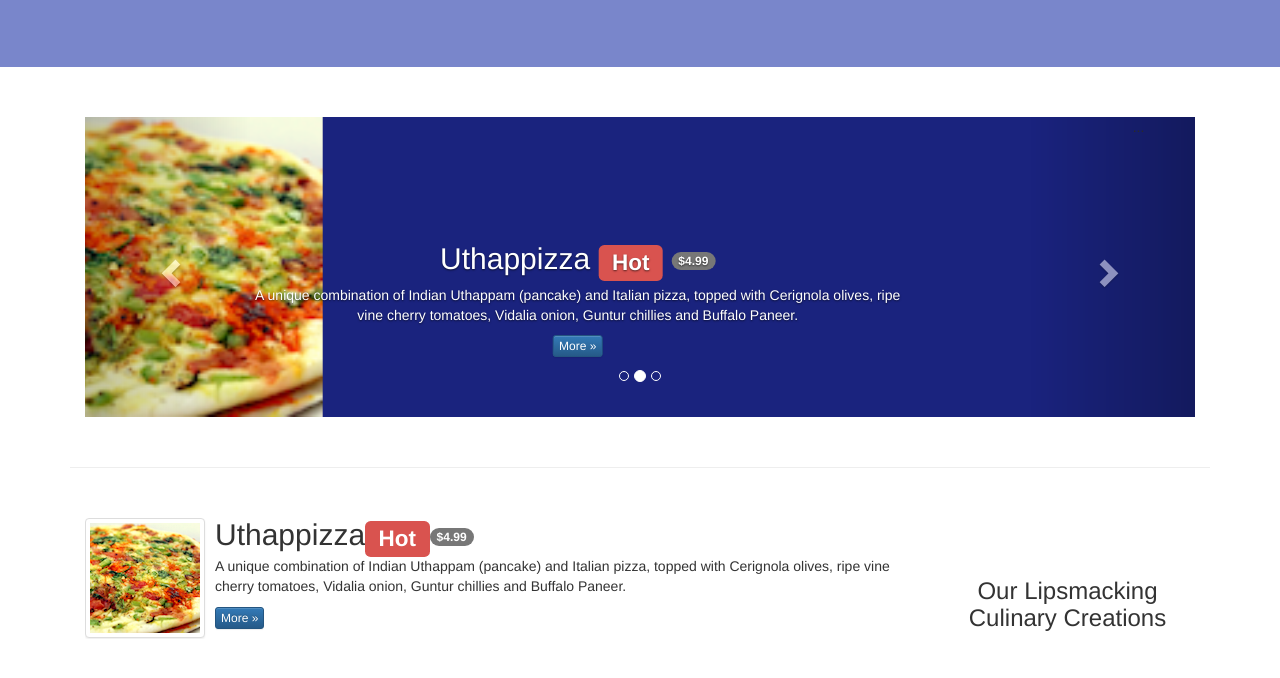
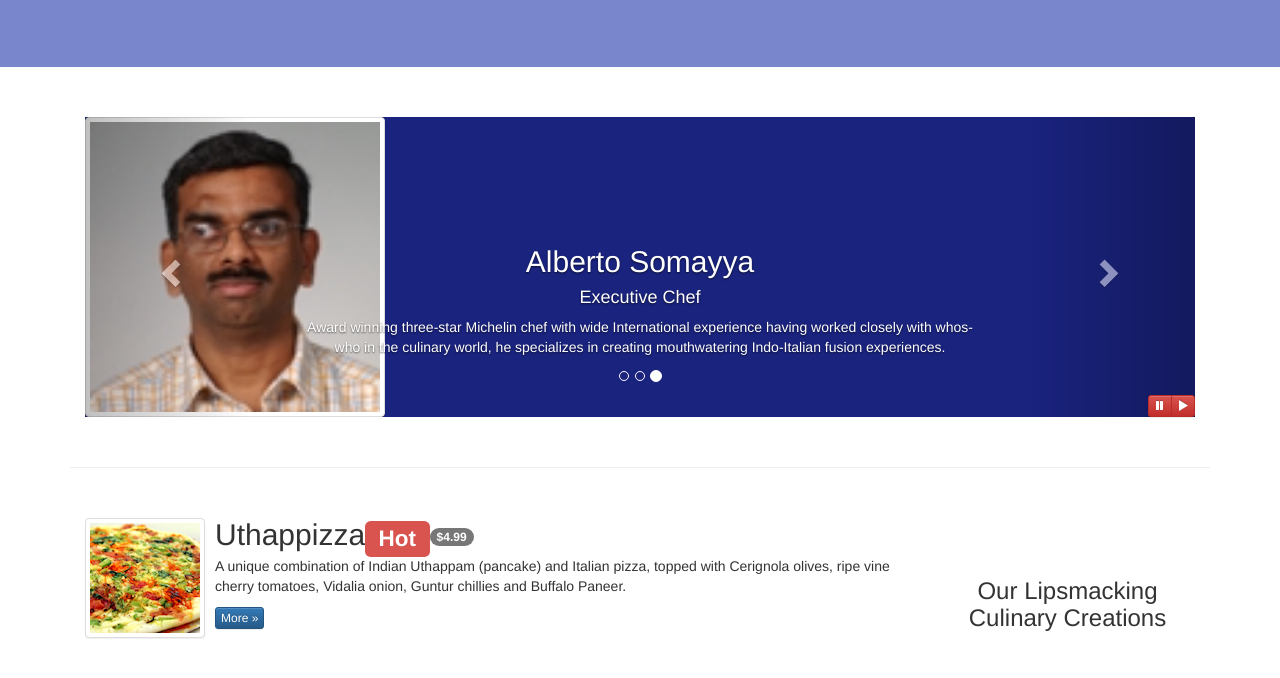
Before and after one commit to veerreddysathi/conFusion, a plain HTML site: page index.html in a window 1280 px wide. Shown: the part 392-1070 px from the top of the page. Drawn offline with nearby package versions, Linux system fonts and the light colour scheme.

Commit message:
carousel content updated

```diff
--- a/css/mystyles.css
+++ b/css/mystyles.css
@@ -85,3 +85,9 @@ body{
     left: 0;
     min-height: 300px;
 }
+
+#carouselButtons {
+    right:0px;
+    position: absolute;
+    bottom: 0px;
+}
--- a/index.html
+++ b/index.html
@@ -207,18 +207,25 @@
                         </div>
                     </div>
                     <div class="item">
-                        ...
+						<img class="img-responsive" src="img/buffet.png" alt="Grand Buffet">
                         <div class="carousel-caption">
-                        <h2>Weekend Grand Buffet <span class="label label-danger label-xs">New</span></h2>
-                         ...
+                        <h2 class="media-heading">Weekend Grand Buffet <span class="label label-danger">New</span></h2>
+						<p>Featuring mouthwatering combinations with a choice of five different salads, six enticing appetizers, six main entrees and five choicest desserts. Free flowing bubbly and soft drinks. All for just $19.99 per person </p>
 						</div>
                     </div>
                     <div class="item">
-                        ...
+                        <img class="media-object img-thumbnail" src="img/alberto.png" alt="Alberto Somayya">
                         <div class="carousel-caption">
-                         ...
+                         <h2 class="media-heading">Alberto Somayya</h2>
+                        <h4>Executive Chef</h4>
+                        <p>Award winning three-star Michelin chef with wide
+                         International experience having worked closely with
+                         whos-who in the culinary world, he specializes in
+                          creating mouthwatering Indo-Italian fusion experiences.
+                         </p>
                         </div>
                     </div>
+
                 </div>
 				<!-- Controls -->
 					<a class="left carousel-control" href="#mycarousel" role="button" data-slide="prev">
@@ -229,6 +236,14 @@
 						<span class="glyphicon glyphicon-chevron-right" aria-hidden="true"></span>
 						<span class="sr-only">Next</span>
 					</a>
+					<div class="btn-group" id="carouselButtons">
+						<button class="btn btn-danger btn-xs" id="carousel-pause">
+							<span class="glyphicon glyphicon-pause" aria-hidden="true"></span>
+						</button>
+						<button class="btn btn-danger btn-xs" id="carousel-play">
+							<span class="glyphicon glyphicon-play" aria-hidden="true"></span>
+						</button>
+					</div>
 				</div>
             </div>
        </div>
@@ -352,6 +367,17 @@
     <script src="https://ajax.googleapis.com/ajax/libs/jquery/1.11.3/jquery.min.js"></script>
     <!-- Include all compiled plugins (below), or include individual files as needed -->
     <script src="js/bootstrap.min.js"></script>
+	<script>
+        $(document).ready(function(){
+            $("#mycarousel").carousel( { interval: 2000 } );
+                          $("#carousel-pause").click(function(){
+                $("#mycarousel").carousel('pause');
+            });
+                        $("#carousel-play").click(function(){
+                $("#mycarousel").carousel('cycle');
+            });
+        });
+    </script>
 </body>
 
 </html>
```
Lines whose indentation alone changed are shown as unchanged.
